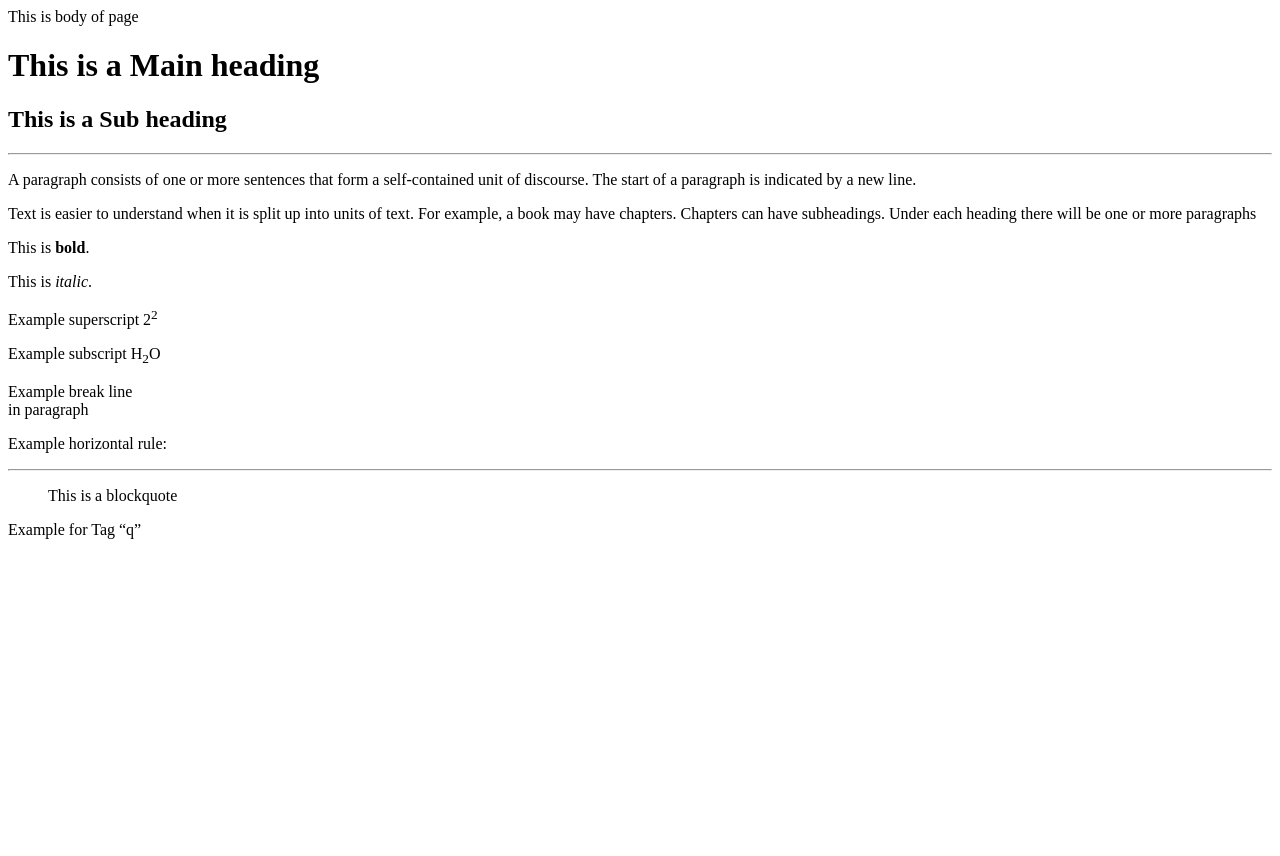
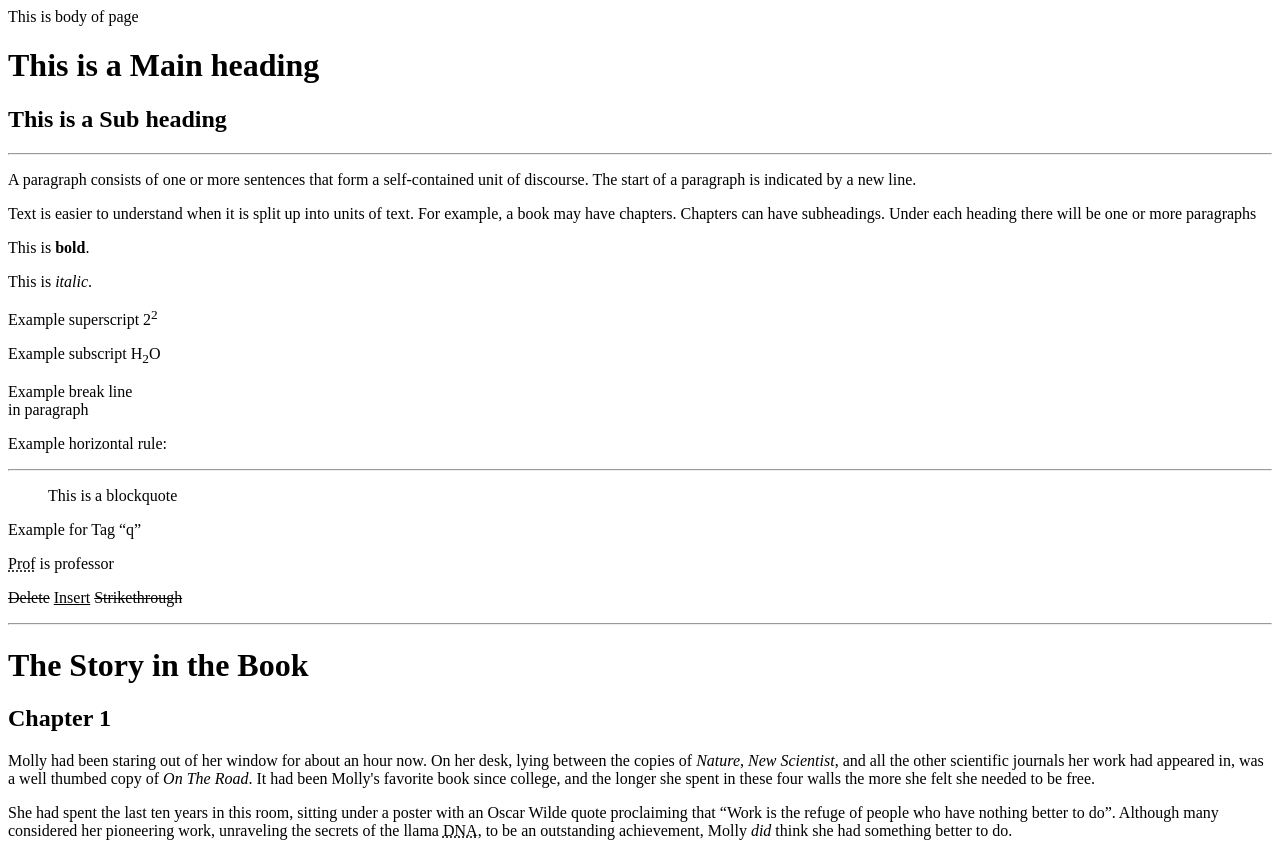
Before and after one commit to GraphicDThanh/hung-do-html-css-training, a plain HTML site: page book-examples/index.html in a window 1280 px wide. Before the commit the page ends 800 px from the top, so only its background shows below. Drawn offline with Linux system fonts and the light colour scheme.

Commit message:
refactor: add some example from book

```diff
--- a/book-examples/index.html
+++ b/book-examples/index.html
@@ -37,6 +37,33 @@
     	<blockquote>  This is a blockquote </blockquote>
    	  <p>Example for Tag <q>q</q></p>
 
+			<!-- Abbreviations & Acronyms. In html5 use <abbr> element for both abbreviations and acronyms -->
+			<p><abbr title="Professor">Prof</abbr> is professor</p>
 
+			<!--Change to content  -->
+			<p><del>Delete</del> <ins>Insert</ins> <s>Strikethrough </s></p>
+			<hr>
+
+			<!-- Examples -->
+			<h1>The Story in the Book</h1>
+			<h2>Chapter 1</h2>
+			<p>Molly had been staring out of her window for about
+			an hour now. On her desk, lying between the copies
+			of <i>Nature</i>, <i>New Scientist</i>, and all
+			the other scientific journals her work had
+			appeared in, was a well thumbed copy of <cite>On
+			The Road</cite>. It had been Molly's favorite book
+			since college, and the longer she spent in these
+			four walls the more she felt she needed to be
+			free.</p>
+			<p>She had spent the last ten years in this room,
+			sitting under a poster with an Oscar Wilde quote
+			proclaiming that <q>Work is the refuge of
+			people who have nothing better to do</q>. Although
+			many considered her pioneering work, unraveling
+			the secrets of the llama <abbr
+			title="Deoxyribonucleic acid">DNA</abbr>, to be an
+		  outstanding achievement, Molly <em>did</em> think
+			she had something better to do.</p>
   </body>
 </html>
```
Lines whose indentation alone changed are shown as unchanged.
